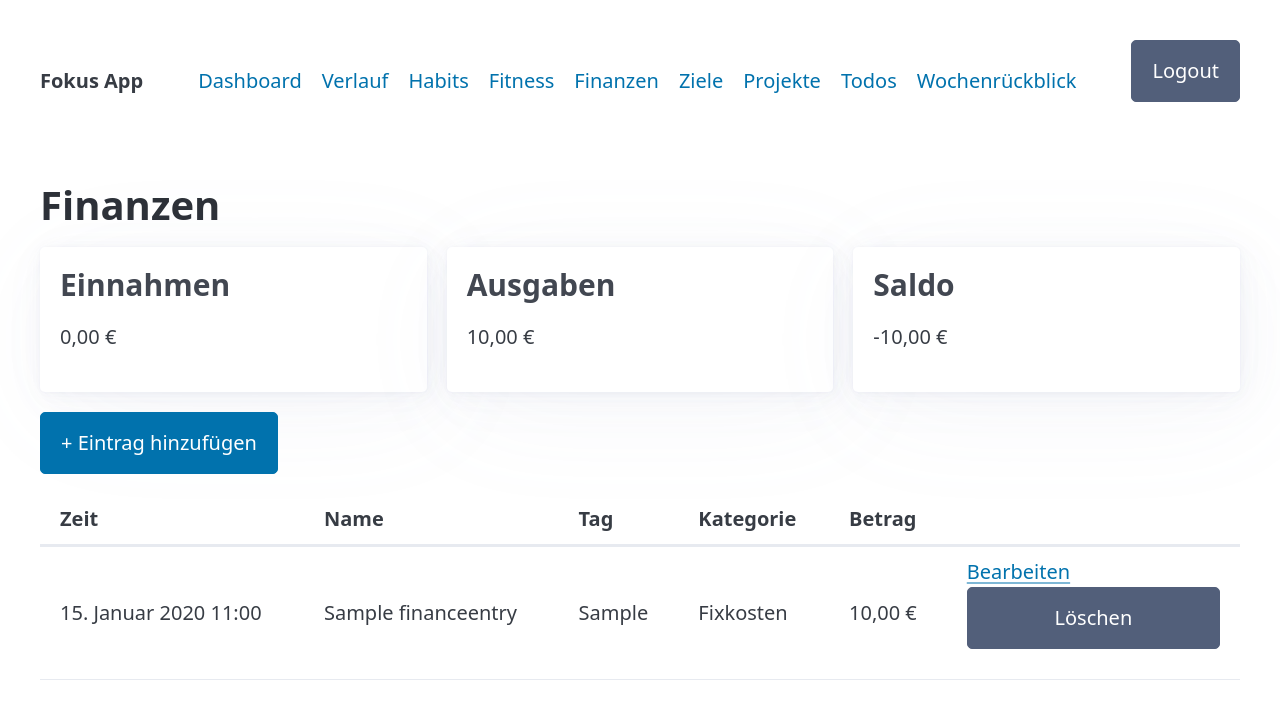
After one commit to clippy8/fokus-app, a Django app: page /finanzen/ in a window 1280 px wide. The commit adds this page. Shown: the top 719 px of the page. Run offline with Django 5.2, Linux system fonts and the light colour scheme; a user stored in the database is signed in; tables that the repository leaves empty hold one stand-in row (values such as "Sample post"); some libraries are stand-ins or nearby versions.

Commit message:
Add Finanztracker: first version of the expense/income log
First simple pass at a finance tracker: log entries with name, free-
text tag, amount, timestamp and category (Fixkosten/Ausgaben/
Einnahmen), plus a running Einnahmen/Ausgaben/Saldo summary. Intended
as the Phase 1 base to extend later (Finanzguru-style statistics,
budgets, bank sync).

Co-Authored-By: Claude Sonnet 5 <noreply@anthropic.com>

```diff
--- a/apps/api/urls.py
+++ b/apps/api/urls.py
@@ -3,6 +3,7 @@ from rest_framework.routers import DefaultRouter
 
 from apps.accounts.api_views import ProfileDetailAPIView
 from apps.dailydash.api_views import DayRoutineCheckViewSet, DayViewSet, RoutineItemViewSet
+from apps.finanzen.api_views import FinanceEntryViewSet
 from apps.fitness.api_views import (
     ExerciseCategoryViewSet,
     ExerciseViewSet,
@@ -38,6 +39,7 @@ router.register("exercises", ExerciseViewSet, basename="exercise")
 router.register("workout-sets", WorkoutSetViewSet, basename="workout-set")
 router.register("recipes", RecipeViewSet, basename="recipe")
 router.register("food-log-entries", FoodLogEntryViewSet, basename="food-log-entry")
+router.register("finance-entries", FinanceEntryViewSet, basename="finance-entry")
 
 urlpatterns = [
     path("profile/", ProfileDetailAPIView.as_view(), name="profile-detail"),
--- /dev/null
+++ b/apps/finanzen/forms.py
@@ -0,0 +1,25 @@
+from django import forms
+
+from .models import FinanceEntry
+
+# HTML5 <input type="datetime-local"> requires the value attribute in ISO format
+# (YYYY-MM-DDTHH:MM) regardless of UI locale. Without an explicit format, Django renders
+# the value in the active locale's format when pre-filling an existing instance, which the
+# browser then can't parse — the field silently shows up empty.
+ISO_DATETIME_FORMAT = "%Y-%m-%dT%H:%M"
+
+
+class FinanceEntryForm(forms.ModelForm):
+    timestamp = forms.DateTimeField(
+        widget=forms.DateTimeInput(attrs={"type": "datetime-local"}, format=ISO_DATETIME_FORMAT),
+        input_formats=[ISO_DATETIME_FORMAT],
+    )
+
+    class Meta:
+        model = FinanceEntry
+        fields = ["name", "tag", "amount", "timestamp", "category"]
+        widgets = {
+            "name": forms.TextInput(attrs={"placeholder": "z. B. Netflix"}),
+            "tag": forms.TextInput(attrs={"placeholder": "z. B. Unterhaltung"}),
+            "amount": forms.NumberInput(attrs={"step": "0.01"}),
+        }
--- /dev/null
+++ b/apps/finanzen/models.py
@@ -0,0 +1,27 @@
+from django.conf import settings
+from django.db import models
+
+
+class FinanceEntry(models.Model):
+    FIXKOSTEN = "fixkosten"
+    AUSGABEN = "ausgaben"
+    EINNAHMEN = "einnahmen"
+    CATEGORY_CHOICES = [
+        (FIXKOSTEN, "Fixkosten"),
+        (AUSGABEN, "Ausgaben"),
+        (EINNAHMEN, "Einnahmen"),
+    ]
+
+    user = models.ForeignKey(settings.AUTH_USER_MODEL, on_delete=models.CASCADE, related_name="finance_entries")
+    name = models.CharField(max_length=200, verbose_name="Name der Ausgabe")
+    tag = models.CharField(max_length=100, blank=True)
+    amount = models.DecimalField(max_digits=10, decimal_places=2, verbose_name="Höhe (€)")
+    timestamp = models.DateTimeField(verbose_name="Zeit")
+    category = models.CharField(max_length=20, choices=CATEGORY_CHOICES)
+    created_at = models.DateTimeField(auto_now_add=True)
+
+    class Meta:
+        ordering = ["-timestamp"]
+
+    def __str__(self):
+        return f"{self.name} ({self.amount} €)"
--- /dev/null
+++ b/apps/finanzen/templates/finanzen/finance_list.html
@@ -0,0 +1,57 @@
+{% extends "base.html" %}
+
+{% block title %}Finanzen — Fokus App{% endblock %}
+
+{% block content %}
+<h1>Finanzen</h1>
+
+<div class="grid">
+    <article>
+        <h3>Einnahmen</h3>
+        <p>{{ total_einnahmen|floatformat:2 }} €</p>
+    </article>
+    <article>
+        <h3>Ausgaben</h3>
+        <p>{{ total_ausgaben|floatformat:2 }} €</p>
+    </article>
+    <article>
+        <h3>Saldo</h3>
+        <p>{{ saldo|floatformat:2 }} €</p>
+    </article>
+</div>
+
+<p><a href="{% url 'finanzen:add' %}" role="button">+ Eintrag hinzufügen</a></p>
+
+<table>
+    <thead>
+        <tr>
+            <th>Zeit</th>
+            <th>Name</th>
+            <th>Tag</th>
+            <th>Kategorie</th>
+            <th>Betrag</th>
+            <th></th>
+        </tr>
+    </thead>
+    <tbody>
+        {% for entry in entries %}
+        <tr>
+            <td>{{ entry.timestamp }}</td>
+            <td>{{ entry.name }}</td>
+            <td>{{ entry.tag|default:"—" }}</td>
+            <td>{{ entry.get_category_display }}</td>
+            <td>{{ entry.amount }} €</td>
+            <td>
+                <a href="{% url 'finanzen:edit' pk=entry.pk %}">Bearbeiten</a>
+                <form method="post" action="{% url 'finanzen:delete' pk=entry.pk %}" style="display:inline;">
+                    {% csrf_token %}
+                    <button type="submit" class="secondary">Löschen</button>
+                </form>
+            </td>
+        </tr>
+        {% empty %}
+        <tr><td colspan="6">Noch keine Einträge.</td></tr>
+        {% endfor %}
+    </tbody>
+</table>
+{% endblock %}
--- /dev/null
+++ b/apps/finanzen/urls.py
@@ -0,0 +1,12 @@
+from django.urls import path
+
+from . import views
+
+app_name = "finanzen"
+
+urlpatterns = [
+    path("", views.finance_list, name="list"),
+    path("add/", views.finance_add, name="add"),
+    path("<int:pk>/edit/", views.finance_edit, name="edit"),
+    path("<int:pk>/delete/", views.finance_delete, name="delete"),
+]
--- /dev/null
+++ b/apps/finanzen/views.py
@@ -0,0 +1,57 @@
+from django.contrib.auth.decorators import login_required
+from django.db.models import Q, Sum
+from django.shortcuts import get_object_or_404, redirect, render
+from django.utils import timezone
+from django.views.decorators.http import require_POST
+
+from .forms import FinanceEntryForm
+from .models import FinanceEntry
+
+
+@login_required
+def finance_list(request):
+    entries = FinanceEntry.objects.filter(user=request.user)
+    total_einnahmen = entries.filter(category=FinanceEntry.EINNAHMEN).aggregate(total=Sum("amount"))["total"] or 0
+    total_ausgaben = entries.filter(
+        Q(category=FinanceEntry.AUSGABEN) | Q(category=FinanceEntry.FIXKOSTEN)
+    ).aggregate(total=Sum("amount"))["total"] or 0
+    context = {
+        "entries": entries,
+        "total_einnahmen": total_einnahmen,
+        "total_ausgaben": total_ausgaben,
+        "saldo": total_einnahmen - total_ausgaben,
+    }
+    return render(request, "finanzen/finance_list.html", context)
+
+
+@login_required
+def finance_add(request):
+    if request.method == "POST":
+        form = FinanceEntryForm(request.POST, instance=FinanceEntry(user=request.user))
+        if form.is_valid():
+            form.save()
+            return redirect("finanzen:list")
+    else:
+        form = FinanceEntryForm(initial={"timestamp": timezone.now()})
+    return render(request, "finanzen/finance_form.html", {"form": form})
+
+
+@login_required
+def finance_edit(request, pk):
+    entry = get_object_or_404(FinanceEntry, pk=pk, user=request.user)
+    if request.method == "POST":
+        form = FinanceEntryForm(request.POST, instance=entry)
+        if form.is_valid():
+            form.save()
+            return redirect("finanzen:list")
+    else:
+        form = FinanceEntryForm(instance=entry)
+    return render(request, "finanzen/finance_form.html", {"form": form, "entry": entry})
+
+
+@require_POST
+@login_required
+def finance_delete(request, pk):
+    entry = get_object_or_404(FinanceEntry, pk=pk, user=request.user)
+    entry.delete()
+    return redirect("finanzen:list")
--- a/config/settings/base.py
+++ b/config/settings/base.py
@@ -23,6 +23,7 @@ INSTALLED_APPS = [
     "apps.goals",
     "apps.reviews",
     "apps.fitness",
+    "apps.finanzen",
     "apps.api",
 ]
 
--- a/config/urls.py
+++ b/config/urls.py
@@ -9,6 +9,7 @@ urlpatterns = [
     path("goals/", include("apps.goals.urls")),
     path("reviews/", include("apps.reviews.urls")),
     path("fitness/", include("apps.fitness.urls")),
+    path("finanzen/", include("apps.finanzen.urls")),
     path("accounts/", include("apps.accounts.urls")),
     path("accounts/", include("django.contrib.auth.urls")),
     path("admin/", admin.site.urls),
--- a/templates/base.html
+++ b/templates/base.html
@@ -21,6 +21,7 @@
                 <li><a href="{% url 'dailydash:history' %}">Verlauf</a></li>
                 <li><a href="{% url 'habits:list' %}">Habits</a></li>
                 <li><a href="{% url 'fitness:index' %}">Fitness</a></li>
+                <li><a href="{% url 'finanzen:list' %}">Finanzen</a></li>
                 <li><a href="{% url 'goals:list' %}">Ziele</a></li>
                 <li><a href="{% url 'goals:projekt-timeline' %}">Projekte</a></li>
                 <li><a href="{% url 'goals:todo-list' %}">Todos</a></li>
```
Also changed, not shown: apps/finanzen/admin.py (added, +9 -0 lines), apps/finanzen/api_views.py (added, +15 -0 lines), apps/finanzen/apps.py (added, +7 -0 lines), apps/finanzen/serializers.py (added, +10 -0 lines), apps/finanzen/templates/finanzen/finance_form.html (added, +16 -0 lines), apps/finanzen/tests.py (added, +117 -0 lines), apps/finanzen/__init__.py (added), apps/finanzen/migrations/0001_initial.py (added), apps/finanzen/migrations/__init__.py (added).
